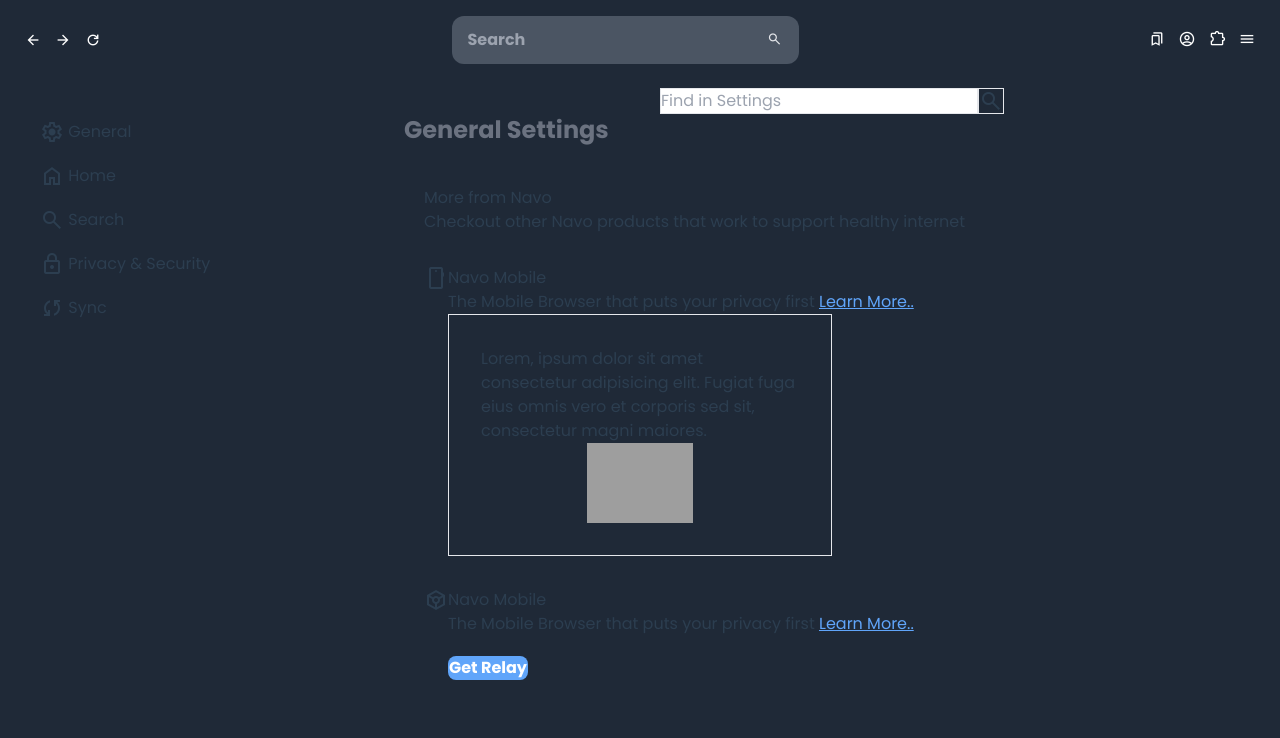
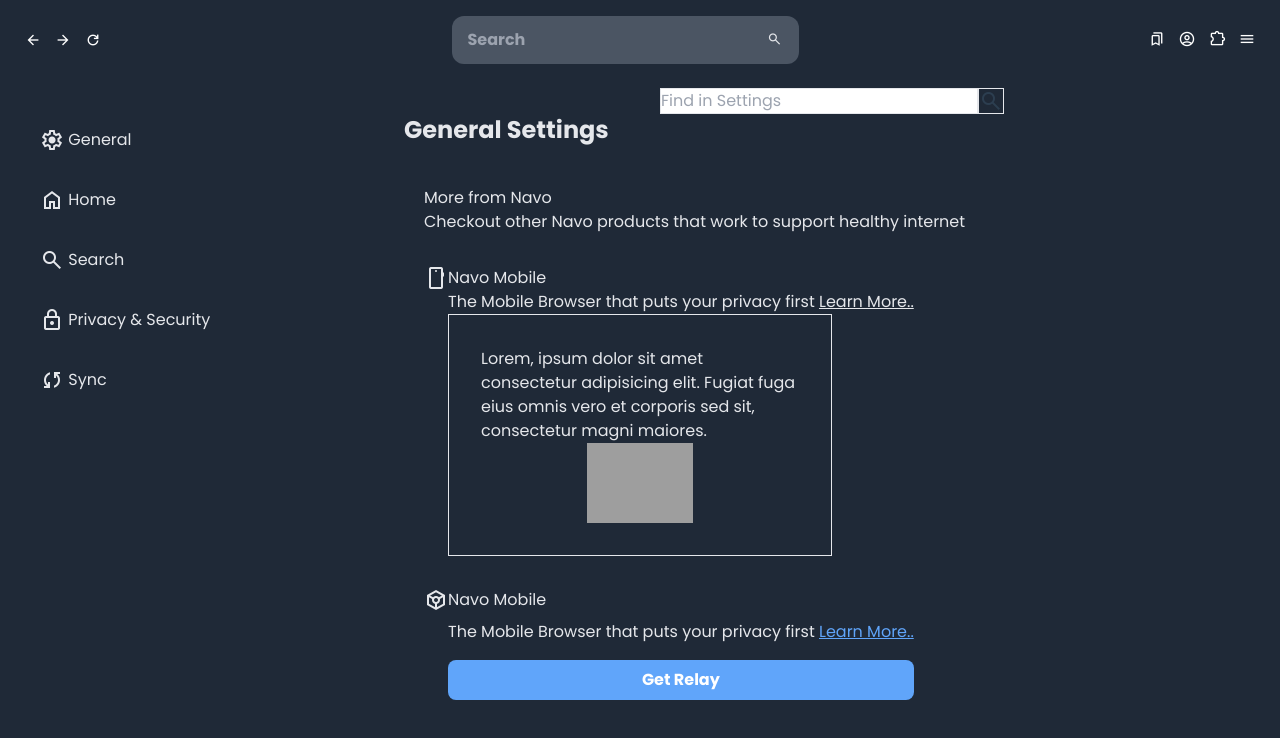
Before and after one commit to chadura/Navo, a Vue app in the folder new_navo/navo/: page /settings in a window 1280 px wide. Shown: the top 738 px of the page. Built offline with nearby package versions, Linux system fonts and the light colour scheme; grey boxes are pictures that could not be loaded.

Commit message:
changes added.

```diff
--- a/new_navo/navo/src/components/settings/GeneralSettings.vue
+++ b/new_navo/navo/src/components/settings/GeneralSettings.vue
@@ -1,30 +1,32 @@
 <template>
-  <h1 class="text-gray-500 text-left text-2xl px-5 font-bold dark:text-white">
+  <h1 class="text-gray-200 text-left text-2xl px-5 font-bold dark:text-white">
     General Settings
   </h1>
   <div class="text-left pl-10 dark:bg-gray-700 dark:text-white">
     <section class="flex flex-col gap-y-8 mt-10">
       <div>
-        <p>More from Navo</p>
-        <p>
+        <p class="text-gray-200">More from Navo</p>
+        <p class="text-gray-200">
           Checkout other Navo products that work to support healthy internet
         </p>
       </div>
 
       <div class="flex flex-col gap-y-8">
         <div class="flex">
-          <span class="material-symbols-outlined">smartphone</span>
+          <span class="material-symbols-outlined text-gray-200"
+            >smartphone</span
+          >
           <div class="flex flex-col">
-            <h1>Navo Mobile</h1>
-            <p>
+            <h1 class="text-gray-200">Navo Mobile</h1>
+            <p class="text-gray-200">
               The Mobile Browser that puts your privacy first
-              <span class="text-blue-400 underline">Learn More..</span>
+              <span class="text-gray-200 underline">Learn More..</span>
             </p>
 
             <div
               class="border flex flex-col p-8 w-96 justify-center items-center"
             >
-              <p class="flex">
+              <p class="flex text-gray-200">
                 Lorem, ipsum dolor sit amet consectetur adipisicing elit. Fugiat
                 fuga eius omnis vero et corporis sed sit, consectetur magni
                 maiores.
@@ -38,15 +40,15 @@
           </div>
         </div>
         <div class="flex">
-          <span class="material-symbols-outlined"> token </span>
-          <div class="flex flex-col">
-            <h1>Navo Mobile</h1>
-            <p>
+          <span class="material-symbols-outlined text-gray-200"> token </span>
+          <div class="flex flex-col gap-2 text-gray-200">
+            <h1 class="text-gray-200">Navo Mobile</h1>
+            <p class="text-gray-200">
               The Mobile Browser that puts your privacy first
               <span class="text-blue-400 underline">Learn More..</span>
             </p>
             <button
-              class="bg-blue-400 rounded-lg w-20 mt-5 text-white font-bold"
+              class="bg-blue-400 px-2 mt-2 py-2 rounded-lg text-white font-bold"
             >
               Get Relay
             </button>
--- a/new_navo/navo/src/components/settings/HomeSettings.vue
+++ b/new_navo/navo/src/components/settings/HomeSettings.vue
@@ -1,14 +1,14 @@
 <template>
   <div class="p-5 text-left">
-    <div>
-      <h1 class="text-gray-500 text-xl font-bold dark:text-white">Home</h1>
+    <div class="flex flex-col gap-2">
+      <h1 class="text-gray-200 text-xl font-bold dark:text-white">Home</h1>
       <br />
-      <h1>Default Search Engine</h1>
-      <p class="text-gray-500">
+      <h1 class="text-gray-200">Default Search Engine</h1>
+      <p class="text-gray-200">
         This is your default search engine in the address bar and search bar.
         You can switch it at any time.
       </p>
-      <select name="" id="" class="border-2">
+      <select name="" id="" class="border-2 outline-none">
         <option value="">Google</option>
         <option value="">Bing</option>
         <option value="">Google</option>
@@ -18,35 +18,37 @@
 
     <div class="py-8">
       <div>
-        <h1>Search Suggestions</h1>
-        <p class="text-gray-500">
+        <h1 class="text-gray-200">Search Suggestions</h1>
+        <p class="text-gray-200">
           Choose how suggestions from search engines appear.
         </p>
         <div class="flex">
           <input type="checkbox" />
-          <p>Show search suggestions</p>
+          <p class="text-gray-200">Show search suggestions</p>
         </div>
         <div class="px-5">
           <div class="flex">
             <input type="checkbox" />
-            <p>
+            <p class="text-gray-200">
               Show search suggestions ahead of browsing history in address bar
               results
             </p>
           </div>
           <div class="flex">
             <input type="checkbox" />
-            <p>Show search suggestions in Private Windows</p>
+            <p class="text-gray-200">
+              Show search suggestions in Private Windows
+            </p>
           </div>
         </div>
-        <a href="" class="text-blue-400 underline"
+        <a class="text-gray-200"
           >Change settings for other address bar suggestions</a
         >
       </div>
     </div>
     <div>
       <h1>Search Shortcuts</h1>
-      <p class="text-gray-500">
+      <p class="text-gray-200">
         Choose the alternative search engines that appear below the address bar
         and search bar when you start to enter a keyword.
       </p>
@@ -55,59 +57,58 @@
       <table class="border-2 w-[30%]">
         <thead>
           <tr class="border-2 bg-gray-300">
-            <th class="text-start px-2">|SearchEngine</th>
-            <th class="text-start px-2">|keyword</th>
+            <th class="text-start px-2 text-gray-200">|SearchEngine</th>
+            <th class="text-start px-2 text-gray-200">|keyword</th>
           </tr>
         </thead>
         <tbody>
           <tr class="border-2">
-            <td class="px-2">Google</td>
-            <td>@google</td>
+            <td class="px-2 text-gray-200">Google</td>
+            <td class="text-gray-200">@google</td>
           </tr>
           <tr class="border-2 bg-gray-300">
-            <td class="px-2">Bing</td>
-            <td>@bing</td>
+            <td class="px-2 text-gray-200">Bing</td>
+            <td class="text-gray-200">@bing</td>
           </tr>
           <tr class="border-2">
-            <td class="px-2">DuckDuckGo</td>
-            <td>@duckduckgo,@ddg</td>
+            <td class="px-2 text-gray-200">DuckDuckGo</td>
+            <td class="text-gray-200">@duckduckgo,@ddg</td>
           </tr>
           <tr class="border-2 bg-gray-300">
-            <td class="px-2">Wikipedia(en)</td>
-            <td>@wikipedia</td>
+            <td class="px-2 text-gray-200">Wikipedia(en)</td>
+            <td class="text-gray-200">@wikipedia</td>
           </tr>
           <tr class="border-2">
-            <td class="px-2">Bookmarks</td>
-            <td>*</td>
+            <td class="px-2 text-gray-200">Bookmarks</td>
+            <td class="text-gray-200">*</td>
           </tr>
           <tr class="border-2 bg-gray-300">
-            <td class="px-2">Bing</td>
-            <td>@bing</td>
+            <td class="px-2 text-gray-200">Bing</td>
+            <td class="text-gray-200">@bing</td>
           </tr>
           <tr class="border-2">
-            <td class="px-2">Tabs</td>
-            <td>%</td>
+            <td class="px-2 text-gray-200">Tabs</td>
+            <td class="text-gray-200">%</td>
           </tr>
           <tr class="border-2 bg-gray-300">
-            <td class="px-2">History</td>
-            <td>^</td>
+            <td class="px-2 text-gray-200">History</td>
+            <td class="text-gray-200">^</td>
           </tr>
           <tr class="border-2">
-            <td class="px-2">Action</td>
-            <td>></td>
+            <td class="px-2 text-gray-200">Action</td>
+            <td class="text-gray-200">></td>
           </tr>
         </tbody>
       </table>
     </div>
     <div class="flex gap-28">
-      <button class="border-2 bg-gray-300 font-bold px-2">
+      <button class="py-2 bg-gray-300 font-bold px-2">
         Restore Default Search Engines
       </button>
-
-      <button class="border-2 bg-slate-300 font-bold px-2">Remove</button>
+      <button class="py-2 bg-gray-300 font-bold px-2">Remove</button>
     </div>
     <div class="py-3">
-      <a href="" class="text-blue-400 underline">Find more search Engine</a>
+      <a href="" class="bg-gray-300 underline">Find more search Engine</a>
     </div>
   </div>
 </template>
--- a/new_navo/navo/src/components/settings/SettingsBrowser.vue
+++ b/new_navo/navo/src/components/settings/SettingsBrowser.vue
@@ -5,44 +5,46 @@
         class="w-[30%] fixed left-0 z-20 flex flex-col items-center justify-center p-10 gap-y-5"
       >
         <button
-          class="hover:bg-gray-400 w-full"
+          class="hover:bg-gray-600 w-full py-2"
           @click="setActive('GeneralSettings')"
         >
-          <h1 class="flex items-center">
-            <span class="material-symbols-outlined"> settings </span
+          <h1 class="flex items-center text-gray-200">
+            <span class="material-symbols-outlined text-gray-200"
+              >settings </span
             >&nbsp;General
           </h1>
         </button>
         <button
-          class="hover:bg-gray-400 w-full"
+          class="hover:bg-gray-600 w-full py-2"
           @click="setActive('HomeSettings')"
         >
-          <h1 class="flex items-center">
-            <span class="material-symbols-outlined"> home </span>&nbsp;Home
+          <h1 class="flex items-center text-gray-200">
+            <span class="material-symbols-outlined text-gray-200"> home </span
+            >&nbsp;Home
           </h1>
         </button>
         <button
           @click="setActive('SearchSettings')"
-          class="hover:bg-gray-400 w-full"
+          class="hover:bg-gray-600 w-full py-2"
         >
-          <h1 class="flex items-center">
+          <h1 class="flex items-center text-gray-200">
             <span class="material-symbols-outlined"> search </span>&nbsp;Search
           </h1>
         </button>
         <button
-          class="hover:bg-gray-400 w-full"
+          class="hover:bg-gray-600 w-full py-2"
           @click="setActive('PrivacySecurity')"
         >
-          <h1 class="flex items-center">
+          <h1 class="flex items-center text-gray-200">
             <span class="material-symbols-outlined"> lock </span>&nbsp;Privacy &
             Security
           </h1>
         </button>
         <button
           @click="setActive('SyncSettings')"
-          class="hover:bg-gray-400 w-full"
+          class="hover:bg-gray-600 w-full py-2"
         >
-          <h1 class="flex items-center">
+          <h1 class="flex items-center text-gray-200">
             <span class="material-symbols-outlined"> sync </span>&nbsp;Sync
           </h1>
         </button>
```
